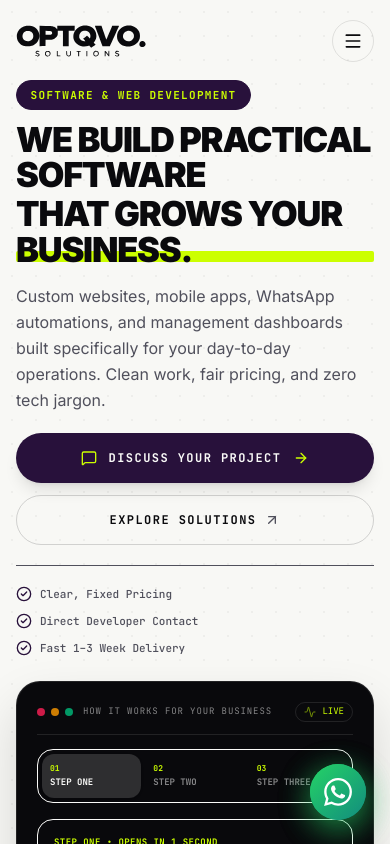
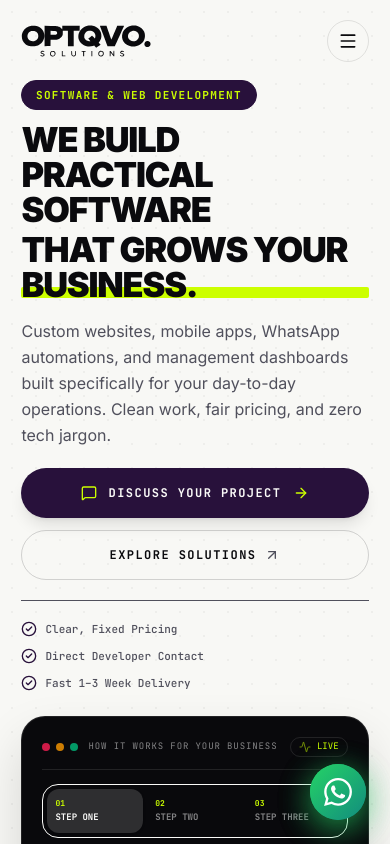
Before and after one commit to sampathkulal400-sketch/optqvo, a Next.js app: page / in a window 390 px wide. Shown: the top 844 px of the page. Built offline with nearby package versions, Linux system fonts and the light colour scheme.

Commit message:
style: enhance responsive side spacing across section wrappers

```diff
--- a/src/app/globals.css
+++ b/src/app/globals.css
@@ -26,8 +26,8 @@
 .section-wrap {
   width: 100%;
   max-width: 100%;
-  padding-left: clamp(1rem, 3.5vw, 4.5rem);
-  padding-right: clamp(1rem, 3.5vw, 4.5rem);
+  padding-left: clamp(1.25rem, 5.5vw, 6.5rem);
+  padding-right: clamp(1.25rem, 5.5vw, 6.5rem);
 }
 
 /* ─── Base Styles ────────────────────────────────────────────────── */
```
